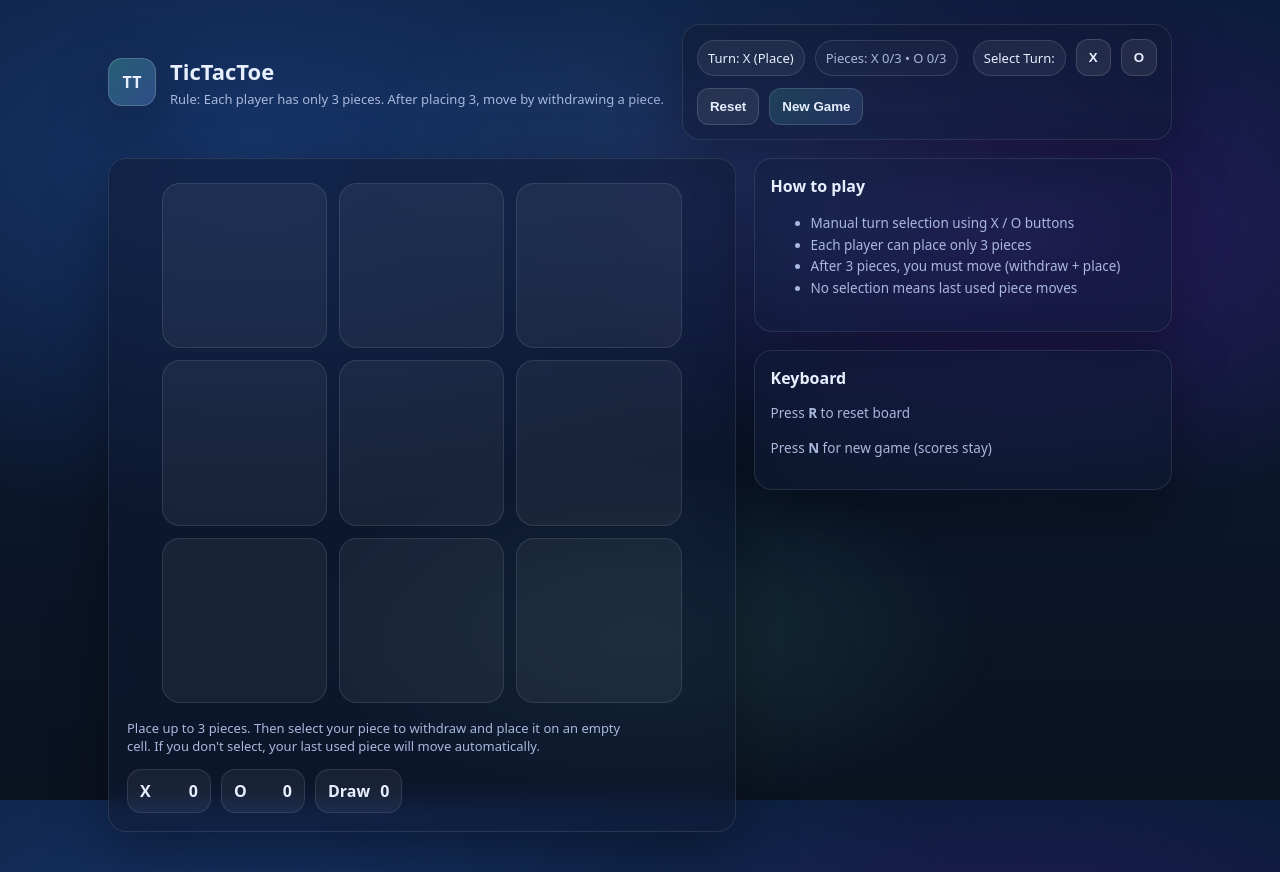
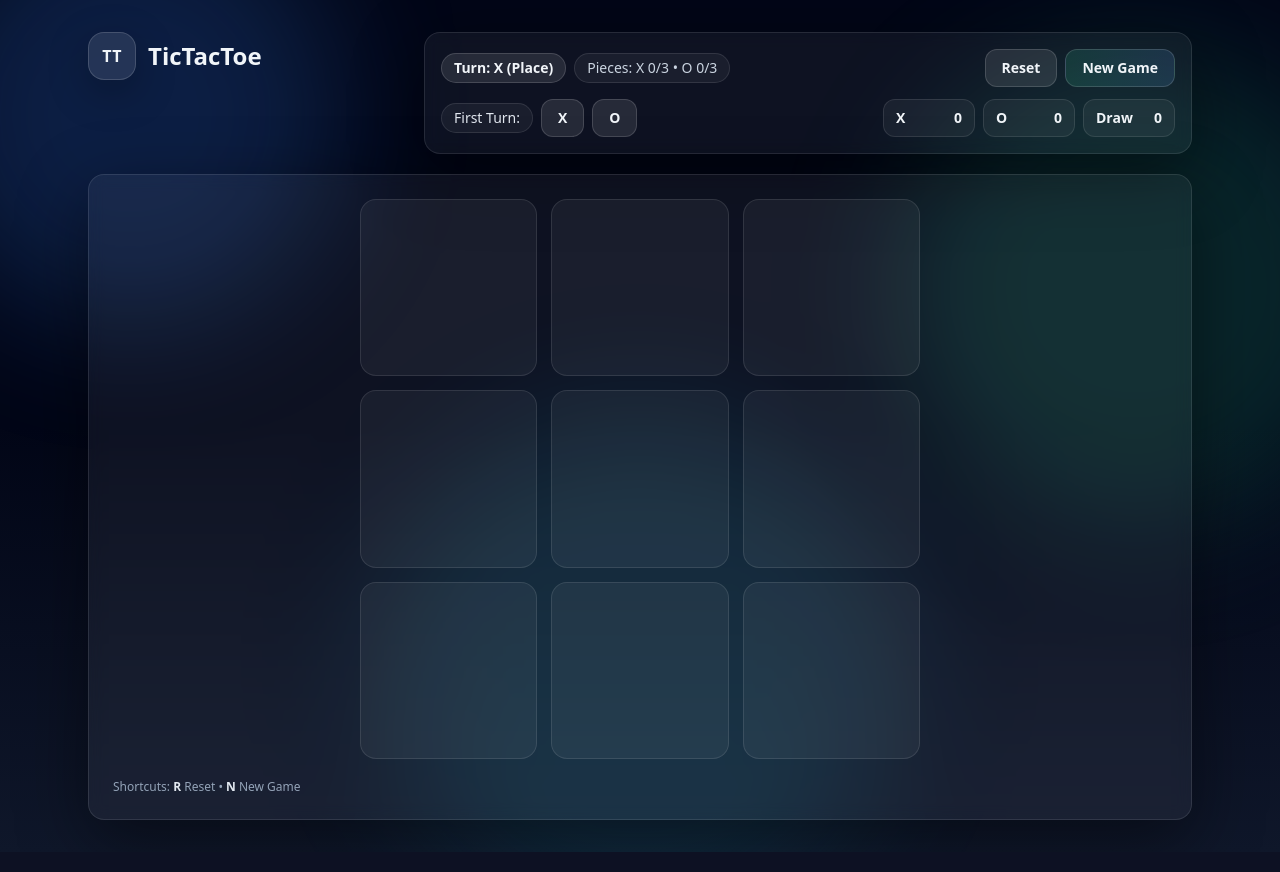
Before and after one commit to Sharif1023/tic-web, a Flask app: page / in a window 1280 px wide. Run offline with Flask 3, Linux system fonts and the light colour scheme; some libraries are stand-ins or nearby versions.

Commit message:
now, okay

```diff
--- a/static/app.js
+++ b/static/app.js
@@ -27,7 +27,6 @@ let state = {
   selectedFrom: null,
   lastPlaced: { X: null, O: null },
 
-  // ✅ NEW: only first turn selection
   firstTurnLocked: false,
 
   scores: { X: 0, O: 0, D: 0 }
@@ -35,8 +34,13 @@ let state = {
 
 function showToast(msg) {
   toastEl.textContent = msg;
-  toastEl.classList.add("show");
-  setTimeout(() => toastEl.classList.remove("show"), 1200);
+  toastEl.classList.remove("opacity-0", "translate-y-2");
+  toastEl.classList.add("opacity-100", "translate-y-0");
+
+  setTimeout(() => {
+    toastEl.classList.add("opacity-0", "translate-y-2");
+    toastEl.classList.remove("opacity-100", "translate-y-0");
+  }, 1400);
 }
 
 function countPieces(p) {
@@ -84,12 +88,7 @@ function checkWinner() {
   return null;
 }
 
-function glowLine(line) {
-  const cells = [...document.querySelectorAll(".cell")];
-  line.forEach(i => cells[i].classList.add("winGlow"));
-}
-
-function endGame(message, winner=null, line=null) {
+function endGame(message, winner=null) {
   state.gameOver = true;
 
   if (winner === "X") state.scores.X += 1;
@@ -98,7 +97,6 @@ function endGame(message, winner=null, line=null) {
 
   renderBoard();
   setStatus();
-  if (line) glowLine(line);
   showToast(message);
 }
 
@@ -106,28 +104,6 @@ function clearSelection() {
   state.selectedFrom = null;
 }
 
-function renderBoard() {
-  boardEl.innerHTML = "";
-  state.board.forEach((v, i) => {
-    const cell = document.createElement("button");
-    cell.className = "cell";
-    cell.dataset.index = i;
-
-    if (state.selectedFrom === i) cell.classList.add("selected");
-
-    if (v) {
-      const span = document.createElement("span");
-      span.className = `mark ${v.toLowerCase()}`;
-      span.textContent = v;
-      cell.appendChild(span);
-    }
-
-    cell.addEventListener("click", onCellClick);
-    boardEl.appendChild(cell);
-  });
-}
-
-// ✅ Auto switch after every valid move (after first move too)
 function switchTurn() {
   state.turn = state.turn === "X" ? "O" : "X";
   clearSelection();
@@ -140,6 +116,74 @@ function onFirstValidMoveLockTurnButtons() {
   }
 }
 
+function cellBaseClasses() {
+  return [
+    "aspect-square",
+    "rounded-2xl",
+    "border",
+    "border-white/10",
+    "bg-white/5",
+    "shadow-[0_0_0_rgba(0,0,0,0)]",
+    "transition",
+    "active:scale-[0.992]",
+    "hover:bg-white/10",
+    "focus-visible:outline-none",
+    "focus-visible:ring-4",
+    "focus-visible:ring-blue-400/30",
+    "grid",
+    "place-items-center",
+    "select-none",
+    "touch-manipulation"
+  ].join(" ");
+}
+
+function selectedClasses() {
+  return "ring-4 ring-blue-400/25 border-white/20 shadow-[0_18px_55px_rgba(0,0,0,.32)]";
+}
+
+function winClasses() {
+  return "ring-4 ring-emerald-400/25 border-white/25 shadow-[0_22px_70px_rgba(0,0,0,.40)]";
+}
+
+function renderBoard(winLine = null) {
+  boardEl.innerHTML = "";
+
+  const winSet = new Set(winLine || []);
+
+  state.board.forEach((v, i) => {
+    const cell = document.createElement("button");
+    cell.className = cellBaseClasses();
+    cell.type = "button";
+    cell.dataset.index = i;
+
+    if (state.selectedFrom === i) {
+      cell.className += " " + selectedClasses();
+    }
+
+    if (winSet.has(i)) {
+      cell.className += " " + winClasses();
+    }
+
+    if (state.gameOver) {
+      cell.disabled = true;
+      cell.className += " opacity-80 cursor-not-allowed";
+    }
+
+    if (v) {
+      const span = document.createElement("span");
+      span.textContent = v;
+      span.className =
+        v === "X"
+          ? "text-[clamp(44px,9vw,64px)] font-black text-emerald-300 drop-shadow-[0_12px_32px_rgba(99,245,200,.20)]"
+          : "text-[clamp(44px,9vw,64px)] font-black text-blue-300 drop-shadow-[0_12px_32px_rgba(122,167,255,.20)]";
+      cell.appendChild(span);
+    }
+
+    cell.addEventListener("click", onCellClick);
+    boardEl.appendChild(cell);
+  });
+}
+
 function onCellClick(e) {
   if (state.gameOver) return;
 
@@ -150,34 +194,30 @@ function onCellClick(e) {
   const pieces = countPieces(player);
   const inPlacePhase = pieces < state.maxPiecesPerPlayer;
 
-  // -------- PLACE PHASE (place new piece if < 3) --------
+  // PLACE PHASE
   if (inPlacePhase) {
-    if (cellVal) return; // can't place on occupied
+    if (cellVal) return;
 
     state.board[idx] = player;
     state.lastPlaced[player] = idx;
 
-    // ✅ first move done -> lock turn selection buttons
     onFirstValidMoveLockTurnButtons();
 
     const res = checkWinner();
     if (res) {
-      renderBoard();
+      renderBoard(res.line);
       setStatus();
-      glowLine(res.line);
-      endGame(`✅ ${res.winner} wins!`, res.winner, res.line);
+      endGame(`✅ ${res.winner} wins!`, res.winner);
       return;
     }
 
-    // ✅ auto switch
     switchTurn();
     renderBoard();
     setStatus();
     return;
   }
 
-  // -------- MOVE PHASE (must move: withdraw + place) --------
-  // click on your own piece => select/deselect
+  // MOVE PHASE
   if (cellVal === player) {
     state.selectedFrom = (state.selectedFrom === idx) ? null : idx;
     renderBoard();
@@ -185,15 +225,12 @@ function onCellClick(e) {
     return;
   }
 
-  // click on empty => move selected piece (or auto lastPlaced)
   if (cellVal === "") {
     let from = state.selectedFrom;
 
-    // If no selection, auto move last used piece
+    // If no selection -> auto move last used piece
     if (from === null) {
       from = state.lastPlaced[player];
-
-      // safety fallback
       if (from === null || state.board[from] !== player) {
         from = state.board.findIndex(v => v === player);
       }
@@ -204,32 +241,26 @@ function onCellClick(e) {
       return;
     }
 
-    // move
     state.board[from] = "";
     state.board[idx] = player;
     state.lastPlaced[player] = idx;
     clearSelection();
 
-    // ✅ first move lock (in case someone didn’t place but moved later; rare)
     onFirstValidMoveLockTurnButtons();
 
     const res = checkWinner();
     if (res) {
-      renderBoard();
+      renderBoard(res.line);
       setStatus();
-      glowLine(res.line);
-      endGame(`✅ ${res.winner} wins!`, res.winner, res.line);
+      endGame(`✅ ${res.winner} wins!`, res.winner);
       return;
     }
 
-    // ✅ auto switch
     switchTurn();
     renderBoard();
     setStatus();
     return;
   }
-
-  // click opponent piece => ignore
 }
 
 function resetBoardOnly() {
@@ -239,7 +270,6 @@ function resetBoardOnly() {
   state.selectedFrom = null;
   state.lastPlaced = { X: null, O: null };
 
-  // ✅ allow first-turn selection again after reset/new
   unlockFirstTurnButtons();
 
   renderBoard();
@@ -255,7 +285,6 @@ function newGameKeepScores() {
 resetBtn.addEventListener("click", resetBoardOnly);
 newBtn.addEventListener("click", newGameKeepScores);
 
-// ✅ First-turn selection ONLY (disabled after first valid move)
 turnXBtn.addEventListener("click", () => {
   if (state.firstTurnLocked) return;
   state.turn = "X";
--- a/static/style.css
+++ /dev/null
@@ -1,201 +0,0 @@
-:root{
-  --bg1:#0b1220;
-  --bg2:#0b1d3a;
-  --text:#e7efff;
-  --muted:#a9b8dc;
-  --x:#63f5c8;
-  --o:#7aa7ff;
-  --shadow: 0 20px 60px rgba(0,0,0,.35);
-  --radius: 18px;
-}
-
-*{ box-sizing:border-box; }
-html,body{ height:100%; }
-body{
-  margin:0;
-  font-family: ui-sans-serif, system-ui, -apple-system, Segoe UI, Roboto, Arial;
-  color: var(--text);
-  background: radial-gradient(1200px 600px at 20% 20%, #17356b 0%, transparent 60%),
-              radial-gradient(900px 500px at 80% 30%, #2a1b63 0%, transparent 55%),
-              linear-gradient(180deg, var(--bg2), var(--bg1));
-  overflow-x:hidden;
-}
-
-.bg{
-  position:fixed; inset:0;
-  background:
-    radial-gradient(600px 300px at 50% 80%, rgba(99,245,200,.12), transparent 60%),
-    radial-gradient(700px 350px at 60% 20%, rgba(122,167,255,.12), transparent 60%);
-  pointer-events:none;
-}
-
-.wrap{ max-width:1100px; margin:0 auto; padding:24px 18px 40px; }
-
-.top{
-  display:flex; gap:18px; justify-content:space-between; flex-wrap:wrap;
-}
-
-.brand{ display:flex; gap:14px; align-items:center; }
-.logo{
-  width:48px; height:48px; border-radius:14px;
-  display:grid; place-items:center; font-weight:900;
-  background: linear-gradient(135deg, rgba(99,245,200,.25), rgba(122,167,255,.25));
-  border: 1px solid rgba(255,255,255,.18);
-  box-shadow: var(--shadow);
-}
-
-h1{ margin:0; font-size:22px; }
-.sub{ margin:4px 0 0; color:var(--muted); font-size:13px; }
-
-.panel{
-  min-width: 320px;
-  flex: 1;
-  display:flex;
-  align-items:center;
-  justify-content: space-between;
-  gap: 12px;
-  padding: 14px;
-  border-radius: var(--radius);
-  background: rgba(15,27,51,.55);
-  border: 1px solid rgba(255,255,255,.10);
-  box-shadow: var(--shadow);
-  backdrop-filter: blur(10px);
-  flex-wrap: wrap;
-}
-
-.status{ display:flex; gap:10px; flex-wrap:wrap; align-items:center; }
-.pill{
-  padding: 8px 10px;
-  border-radius: 999px;
-  font-size: 13px;
-  border: 1px solid rgba(255,255,255,.12);
-  background: rgba(255,255,255,.06);
-}
-.pill.ghost{ color: var(--muted); background: rgba(255,255,255,.03); }
-
-.actions{ display:flex; gap:10px; }
-
-.btn{
-  border: 1px solid rgba(255,255,255,.14);
-  background: rgba(255,255,255,.08);
-  color: var(--text);
-  padding: 10px 12px;
-  border-radius: 12px;
-  cursor:pointer;
-  font-weight: 700;
-}
-.btn:hover{ background: rgba(255,255,255,.12); }
-.btn.secondary{
-  background: linear-gradient(135deg, rgba(99,245,200,.14), rgba(122,167,255,.14));
-}
-
-.game{
-  margin-top: 18px;
-  display:grid;
-  grid-template-columns: 1.2fr .8fr;
-  gap: 18px;
-}
-@media (max-width: 900px){ .game{ grid-template-columns: 1fr; } }
-
-.card{
-  border-radius: var(--radius);
-  background: rgba(15,27,51,.55);
-  border: 1px solid rgba(255,255,255,.10);
-  box-shadow: var(--shadow);
-  backdrop-filter: blur(10px);
-  padding: 18px;
-}
-
-.board{
-  width: 100%;
-  max-width: 520px;
-  margin: 6px auto 0;
-  display:grid;
-  grid-template-columns: repeat(3, 1fr);
-  gap: 12px;
-}
-
-.cell{
-  aspect-ratio: 1 / 1;
-  border-radius: 18px;
-  background: rgba(255,255,255,.05);
-  border: 1px solid rgba(255,255,255,.10);
-  display:grid;
-  place-items:center;
-  cursor:pointer;
-  user-select:none;
-  transition: transform .08s ease, background .15s ease;
-}
-.cell:hover{ background: rgba(255,255,255,.08); }
-.cell:active{ transform: scale(.99); }
-
-.cell.selected{
-  outline: 2px solid rgba(255,255,255,.35);
-  box-shadow: 0 0 0 5px rgba(122,167,255,.12), 0 24px 60px rgba(0,0,0,.25);
-}
-
-.mark{ font-size:56px; font-weight:900; }
-.mark.x{ color: var(--x); text-shadow: 0 10px 30px rgba(99,245,200,.25); }
-.mark.o{ color: var(--o); text-shadow: 0 10px 30px rgba(122,167,255,.25); }
-
-.winGlow{
-  outline: 2px solid rgba(255,255,255,.20);
-  box-shadow: 0 0 0 4px rgba(99,245,200,.10), 0 24px 60px rgba(0,0,0,.35);
-}
-
-.footer{
-  margin-top: 16px;
-  display:flex;
-  gap: 14px;
-  justify-content: space-between;
-  flex-wrap: wrap;
-  align-items: center;
-}
-.hint{ color: var(--muted); font-size: 13px; max-width: 520px; }
-.score{ display:flex; gap: 10px; }
-
-.scoreBox{
-  min-width: 84px;
-  padding: 10px 12px;
-  border-radius: 14px;
-  border: 1px solid rgba(255,255,255,.10);
-  background: rgba(255,255,255,.05);
-  display:flex;
-  justify-content: space-between;
-  align-items:center;
-  gap: 10px;
-}
-.tag{ font-weight:900; }
-.val{ font-weight:900; font-size:16px; }
-
-.side{ display:flex; flex-direction: column; gap: 18px; }
-.sideCard{
-  border-radius: var(--radius);
-  background: rgba(15,27,51,.45);
-  border: 1px solid rgba(255,255,255,.10);
-  box-shadow: var(--shadow);
-  backdrop-filter: blur(10px);
-  padding: 16px;
-}
-.sideCard h2{ margin:0 0 10px; font-size:16px; }
-.sideCard p, .sideCard li{ color: var(--muted); font-size: 13.5px; line-height: 1.6; }
-
-.toast{
-  position: fixed;
-  left: 50%;
-  bottom: 18px;
-  transform: translateX(-50%);
-  padding: 12px 14px;
-  border-radius: 14px;
-  background: rgba(15,27,51,.85);
-  border: 1px solid rgba(255,255,255,.12);
-  box-shadow: var(--shadow);
-  font-weight: 800;
-  opacity: 0;
-  pointer-events: none;
-  transition: opacity .2s ease, transform .2s ease;
-}
-.toast.show{
-  opacity: 1;
-  transform: translateX(-50%) translateY(-6px);
-}
--- a/templates/index.html
+++ b/templates/index.html
@@ -3,88 +3,140 @@
 <head>
   <meta charset="UTF-8" />
   <meta name="viewport" content="width=device-width, initial-scale=1.0"/>
-  <title>TicTacToe (3 Pieces + Move)</title>
-  <link rel="stylesheet" href="/static/style.css"/>
+  <title>TicTacToe</title>
+
+  <!-- Tailwind CDN -->
+  <script src="https://cdn.tailwindcss.com"></script>
+
+  <script>
+    tailwind.config = {
+      theme: {
+        extend: {
+          boxShadow: {
+            glow: "0 20px 70px rgba(0,0,0,.45)",
+            soft: "0 12px 40px rgba(0,0,0,.28)",
+          }
+        }
+      }
+    }
+  </script>
 </head>
-<body>
-  <div class="bg"></div>
 
-  <main class="wrap">
-    <header class="top">
-      <div class="brand">
-        <div class="logo">TT</div>
-        <div>
-          <h1>TicTacToe</h1>
-          <p class="sub">Rule: Each player has only 3 pieces. After placing 3, move by withdrawing a piece.</p>
+<body class="min-h-screen text-slate-100 bg-gradient-to-b from-slate-950 via-slate-950 to-slate-900">
+  <!-- background blobs -->
+  <div class="pointer-events-none fixed inset-0">
+    <div class="absolute -top-24 -left-20 h-[420px] w-[420px] rounded-full bg-blue-500/20 blur-3xl"></div>
+    <div class="absolute top-12 -right-24 h-[480px] w-[480px] rounded-full bg-emerald-400/15 blur-3xl"></div>
+    <div class="absolute bottom-[-120px] left-1/2 h-[520px] w-[520px] -translate-x-1/2 rounded-full bg-cyan-400/10 blur-3xl"></div>
+  </div>
+
+  <main class="relative mx-auto w-full max-w-6xl px-4 py-6 sm:px-6 sm:py-8">
+    <!-- Header -->
+    <header class="flex flex-col gap-4 lg:flex-row lg:items-start lg:justify-between">
+      <!-- Brand -->
+      <div class="flex items-center gap-3">
+        <div class="grid h-12 w-12 place-items-center rounded-2xl border border-white/15 bg-white/10 shadow-soft font-black tracking-wide">
+          TT
         </div>
+        <h1 class="text-xl font-extrabold leading-tight sm:text-2xl">TicTacToe</h1>
       </div>
 
-      <div class="panel">
-        <div class="status">
-          <span class="pill" id="turnPill">Turn: X</span>
-          <span class="pill ghost" id="movesPill">Pieces: X 0/3 • O 0/3</span>
-        </div>
+      <!-- Panel -->
+      <div class="w-full rounded-2xl border border-white/10 bg-white/5 p-4 shadow-glow backdrop-blur lg:max-w-3xl">
+        <div class="flex flex-col gap-3">
+          <!-- Row 1: Status + Actions -->
+          <div class="flex flex-col gap-3 sm:flex-row sm:items-center sm:justify-between">
+            <div class="flex flex-wrap items-center gap-2">
+              <span id="turnPill"
+                class="inline-flex items-center rounded-full border border-white/15 bg-white/10 px-3 py-1 text-sm font-bold">
+                Turn: X
+              </span>
+              <span id="movesPill"
+                class="inline-flex items-center rounded-full border border-white/10 bg-white/5 px-3 py-1 text-sm text-slate-300">
+                Pieces: X 0/3 • O 0/3
+              </span>
+            </div>
 
-        <div class="status">
-          <span class="pill">Select Turn:</span>
-          <button class="btn" id="turnX">X</button>
-          <button class="btn" id="turnO">O</button>
-        </div>
+            <div class="flex items-center gap-2">
+              <button id="resetBtn" type="button"
+                class="rounded-xl border border-white/15 bg-white/10 px-4 py-2 text-sm font-bold hover:bg-white/15 active:translate-y-[1px] transition">
+                Reset
+              </button>
+              <button id="newBtn" type="button"
+                class="rounded-xl border border-white/15 bg-gradient-to-r from-emerald-400/15 to-blue-400/15 px-4 py-2 text-sm font-bold hover:from-emerald-400/20 hover:to-blue-400/20 active:translate-y-[1px] transition">
+                New Game
+              </button>
+            </div>
+          </div>
 
-        <div class="actions">
-          <button class="btn" id="resetBtn">Reset</button>
-          <button class="btn secondary" id="newBtn">New Game</button>
+          <!-- Row 2: First Turn + Score -->
+          <div class="flex flex-col gap-3 lg:flex-row lg:items-center lg:justify-between">
+            <!-- First Turn Controls -->
+            <div class="flex flex-wrap items-center gap-2">
+              <span class="inline-flex items-center rounded-full border border-white/10 bg-white/5 px-3 py-1 text-sm text-slate-200">
+                First Turn:
+              </span>
+
+              <button id="turnX" type="button"
+                class="rounded-xl border border-white/15 bg-white/10 px-4 py-2 text-sm font-black hover:bg-white/15 active:translate-y-[1px] transition disabled:opacity-50 disabled:cursor-not-allowed">
+                X
+              </button>
+
+              <button id="turnO" type="button"
+                class="rounded-xl border border-white/15 bg-white/10 px-4 py-2 text-sm font-black hover:bg-white/15 active:translate-y-[1px] transition disabled:opacity-50 disabled:cursor-not-allowed">
+                O
+              </button>
+            </div>
+
+            <!-- Score -->
+            <div class="grid grid-cols-3 gap-2">
+              <div class="min-w-[92px] rounded-xl border border-white/10 bg-white/5 px-3 py-2 text-sm">
+                <span class="font-black">X</span>
+                <span class="float-right font-black" id="xWins">0</span>
+              </div>
+              <div class="min-w-[92px] rounded-xl border border-white/10 bg-white/5 px-3 py-2 text-sm">
+                <span class="font-black">O</span>
+                <span class="float-right font-black" id="oWins">0</span>
+              </div>
+              <div class="min-w-[92px] rounded-xl border border-white/10 bg-white/5 px-3 py-2 text-sm">
+                <span class="font-black">Draw</span>
+                <span class="float-right font-black" id="draws">0</span>
+              </div>
+            </div>
+          </div>
+
+          <!-- Tip -->
+
         </div>
       </div>
     </header>
 
-    <section class="game">
-      <div class="card">
-        <div class="board" id="board"></div>
+    <!-- Game -->
+    <section class="mt-5">
+      <div class="rounded-2xl border border-white/10 bg-white/5 p-4 shadow-glow backdrop-blur sm:p-6">
+        <div id="board"
+          class="mx-auto grid w-full max-w-[560px] grid-cols-3 gap-3 sm:gap-3.5"
+          aria-label="tic tac toe board">
+        </div>
 
-        <div class="footer">
-          <div class="hint">
-            Place up to 3 pieces. Then select your piece to withdraw and place it on an empty cell.
-            If you don't select, your last used piece will move automatically.
-          </div>
+        <div class="mt-5 flex flex-col gap-2 sm:flex-row sm:items-center sm:justify-between">
 
-          <div class="score">
-            <div class="scoreBox">
-              <span class="tag">X</span>
-              <span class="val" id="xWins">0</span>
-            </div>
-            <div class="scoreBox">
-              <span class="tag">O</span>
-              <span class="val" id="oWins">0</span>
-            </div>
-            <div class="scoreBox">
-              <span class="tag">Draw</span>
-              <span class="val" id="draws">0</span>
-            </div>
+
+          <div class="text-xs text-slate-400">
+            Shortcuts: <span class="font-semibold text-slate-200">R</span> Reset •
+            <span class="font-semibold text-slate-200">N</span> New Game
           </div>
         </div>
       </div>
-
-      <aside class="side">
-        <div class="sideCard">
-          <h2>How to play</h2>
-          <ul>
-            <li>Manual turn selection using X / O buttons</li>
-            <li>Each player can place only 3 pieces</li>
-            <li>After 3 pieces, you must move (withdraw + place)</li>
-            <li>No selection means last used piece moves</li>
-          </ul>
-        </div>
-
-        <div class="sideCard">
-          <h2>Keyboard</h2>
-          <p>Press <b>R</b> to reset board</p>
-          <p>Press <b>N</b> for new game (scores stay)</p>
-        </div>
-      </aside>
     </section>
 
-    <div class="toast" id="toast"></div>
+    <!-- Toast -->
+    <div id="toast" role="status" aria-live="polite"
+      class="fixed left-1/2 bottom-4 z-50 w-[min(560px,calc(100vw-24px))] -translate-x-1/2 translate-y-2
+             rounded-xl border border-white/10 bg-slate-900/80 px-4 py-3 text-center text-sm font-extrabold
+             opacity-0 shadow-glow backdrop-blur transition-all duration-200">
+      Ready!
+    </div>
   </main>
 
   <script src="/static/app.js"></script>
```
